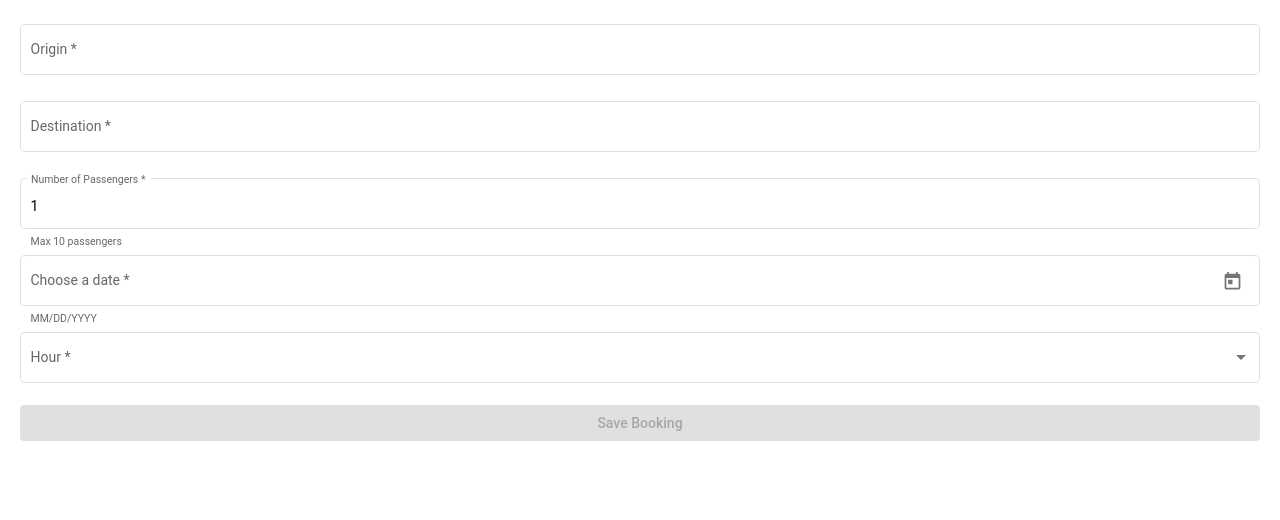
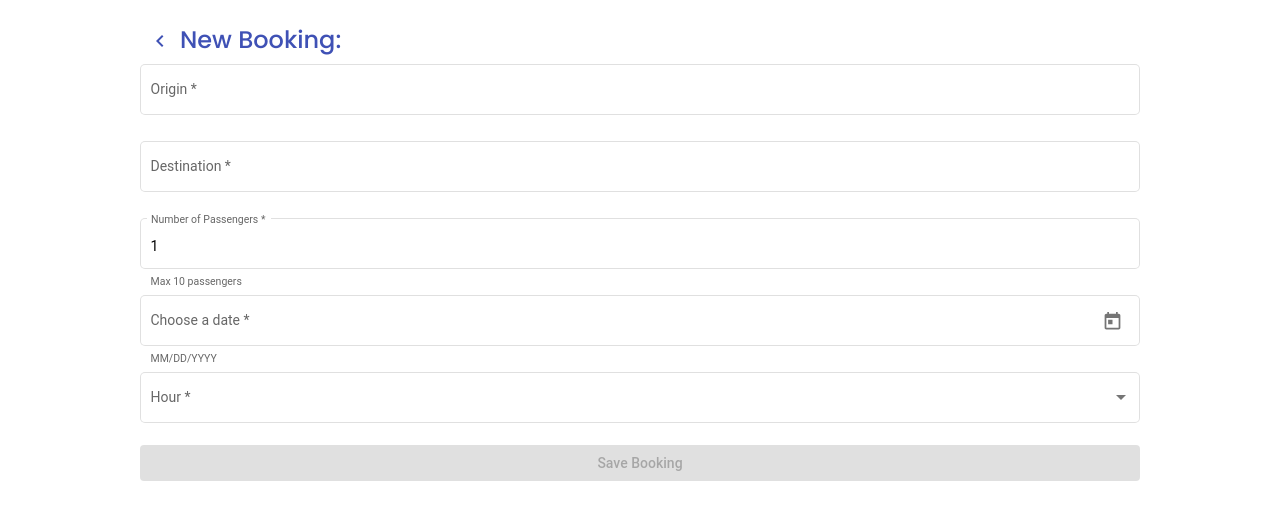
Before and after one commit to ada-school/front-end-challenge, an Angular app in the folder booking-challenge/: page /new-booking in a window 1280 px wide. Shown: the top 520 px of the page. Built offline with nearby package versions, Linux system fonts and the light colour scheme.

Commit message:
title and go to home link

```diff
--- a/booking-challenge/src/app/app.module.ts
+++ b/booking-challenge/src/app/app.module.ts
@@ -10,7 +10,7 @@ import { MatInputModule } from '@angular/material/input';
 import {MatDatepickerModule} from '@angular/material/datepicker';
 import { MatNativeDateModule } from '@angular/material/core';
 import {MatSelectModule} from '@angular/material/select';
-
+import {MatIconModule} from '@angular/material/icon';
 
 import { NewBookingComponent } from './components/new-booking/new-booking.component';
 import { BookingListComponent } from './components/booking-list/booking-list.component';
@@ -34,7 +34,8 @@ import { BrowserAnimationsModule } from '@angular/platform-browser/animations';
     MatFormFieldModule,
     MatDatepickerModule,
     MatNativeDateModule,
-    MatSelectModule
+    MatSelectModule,
+    MatIconModule
   ],
   providers: [],
   bootstrap: [AppComponent]
--- a/booking-challenge/src/app/components/new-booking/new-booking.component.html
+++ b/booking-challenge/src/app/components/new-booking/new-booking.component.html
@@ -1,3 +1,10 @@
+<section>
+  <div class="iconAndTitle">
+    <button mat-icon-button color="primary" (click)="goToHome()">
+      <mat-icon>chevron_left</mat-icon>
+    </button>
+    <h1 class="title">New Booking:</h1>
+  </div>
   <form [formGroup]="newBooking" (ngSubmit)="saveForm()">
     <mat-form-field appearance="outline">
       <mat-label>Origin</mat-label>
@@ -29,3 +36,4 @@
     </mat-form-field>
     <button mat-raised-button color="primary" type="submit" [disabled]="newBooking.invalid">Save Booking</button>
   </form>
+</section>
--- a/booking-challenge/src/app/components/new-booking/new-booking.component.scss
+++ b/booking-challenge/src/app/components/new-booking/new-booking.component.scss
@@ -1,5 +1,20 @@
+@import "../../../assets/variables";
+
+.iconAndTitle {
+  display: flex;
+  align-items: center;
+}
+section {
+  max-width: 1000px;
+  margin: auto;
+  padding: 20px;
+}
+.title {
+  font-family: $text;
+  margin: 0;
+  color: #3f51b5;
+}
 form {
   display: flex;
   flex-direction: column;
-  padding: 20px;
 }
--- a/booking-challenge/src/app/components/new-booking/new-booking.component.ts
+++ b/booking-challenge/src/app/components/new-booking/new-booking.component.ts
@@ -1,4 +1,5 @@
 import { Component, OnInit } from '@angular/core';
+import { Router } from '@angular/router';
 import { FormBuilder, FormGroup, Validators } from '@angular/forms';
 import { availableHours } from '../constants';
 
@@ -18,7 +19,8 @@ export class NewBookingComponent implements OnInit {
   });
 
   constructor(
-    private fb: FormBuilder
+    private fb: FormBuilder,
+    private router: Router,
   ) { }
 
   ngOnInit(): void {
@@ -32,5 +34,9 @@ export class NewBookingComponent implements OnInit {
     } else {
       localStorage.setItem("myBookings", JSON.stringify([this.newBooking.value]));
     }
+    this.goToHome();
+  }
+  goToHome() {
+    this.router.navigate(['']);
   }
 }
```
Lines whose indentation alone changed are shown as unchanged.
